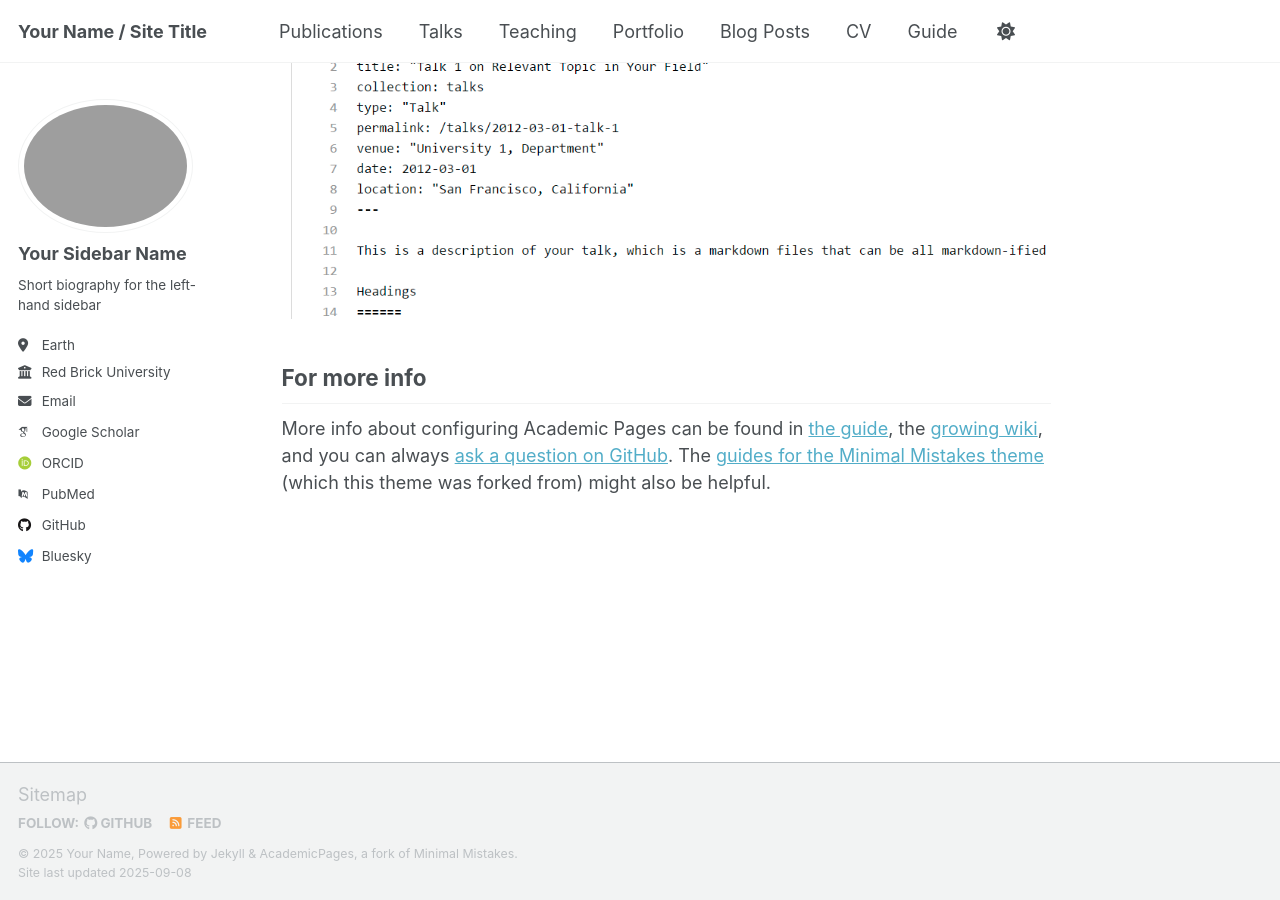
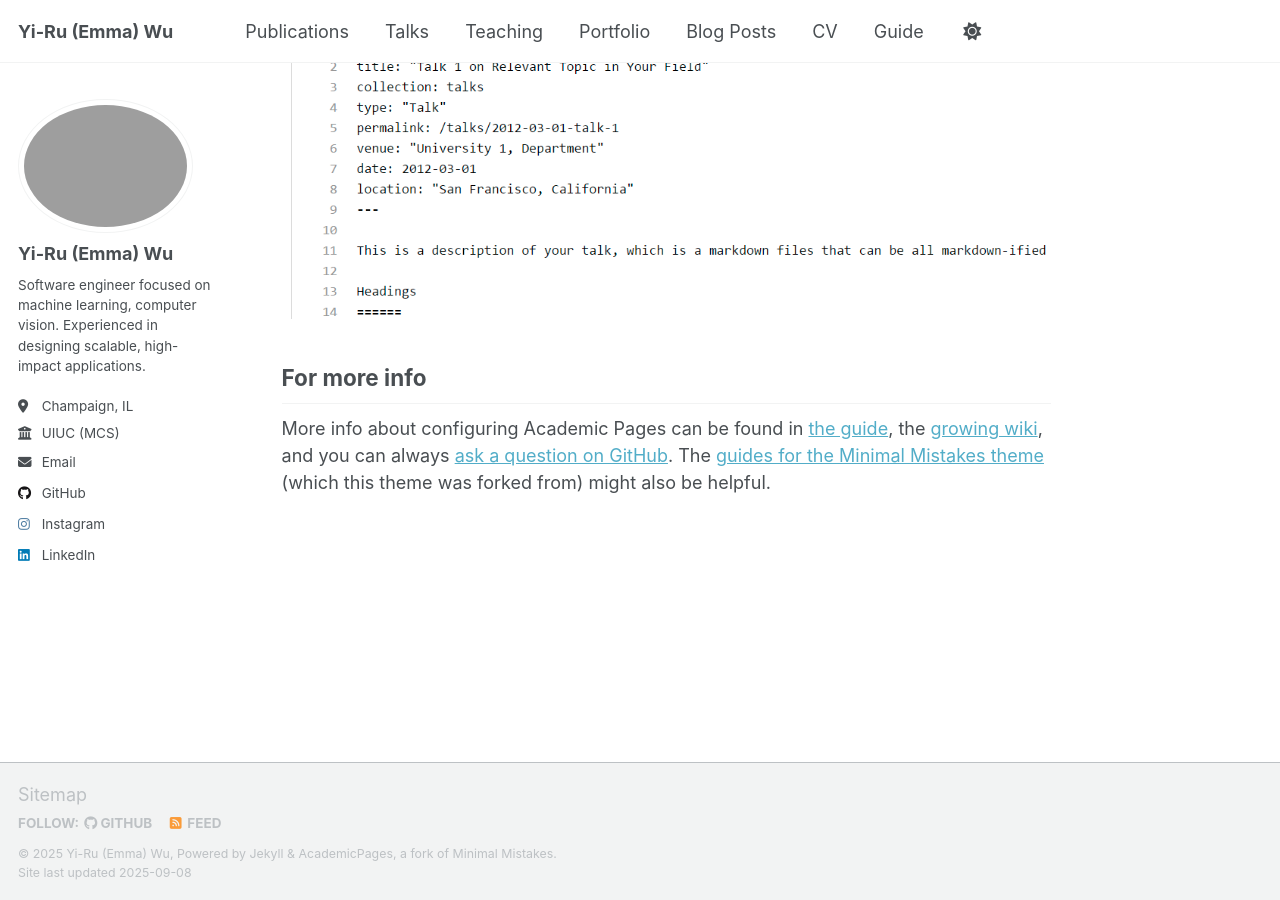
Before and after one commit to Emma0413/Emma0413.github.io, a Jekyll site: the page built from _pages/about.md, in a window 1280 px wide and 900 px high, scrolled down 2880 px. Built offline with Jekyll 4.4.1, drawn with Linux system fonts in a browser that asks for light colours; some web fonts are replaced; a script that is not in the unit is left out.

Commit message:
changed config

```diff
--- a/_config.yml
+++ b/_config.yml
@@ -9,37 +9,37 @@
 # Basic Site Settings
 locale                   : "en-US"
 site_theme               : "default" # Currently available options are "default", "air"
-title                    : "Your Name / Site Title"
+title                    : "Yi-Ru (Emma) Wu"
 title_separator          : "-"
-name                     : &name "Your Name"
-description              : &description "personal description"
-url                      : https://academicpages.github.io # the base hostname & protocol for your site e.g. "https://[your GitHub username].github.io" or if you already have some other page hosted on Github then use "https://[your GitHub username].github.io/[Your Repo Name]"
+name                     : &name "Yi-Ru (Emma) Wu"
+description              : &description "CS @ UIUC • ML, CV, Generative AI"
+url                      : https://emma0413.github.io # the base hostname & protocol for your site e.g. "https://[your GitHub username].github.io" or if you already have some other page hosted on Github then use "https://[your GitHub username].github.io/[Your Repo Name]"
 baseurl                  : "" # the subpath of your site, e.g. "/blog"
-repository               : "academicpages/academicpages.github.io"
+repository               : "Emma0413/Emma0413.github.io"
 
 # Site Author - The following control what appear as part of the author content on the side bar.
 #               If a field is blank the icon and link will not appear, otherwise it will be shown.
 #               Additional customization can be done by editing /_includes/author-profile.html
 author:
   # Biographic information
-  avatar           : "profile.png"
-  name             : "Your Sidebar Name"
+  avatar           : "profile1.png" # filename of avatar image placed in /images/, e.g. "avatar.png"
+  name             : "Yi-Ru (Emma) Wu"
   pronouns         : # example: "she/her"
-  bio              : "Short biography for the left-hand sidebar"
-  location         : "Earth"
-  employer         : "Red Brick University"
+  bio              : "Software engineer focused on machine learning, computer vision. Experienced in designing scalable, high-impact applications."
+  location         : "Champaign, IL"
+  employer         : "UIUC (MCS)"
   uri              : # URL
-  email            : "none@example.org"
+  email            : "yiruwu3@illinois.edu"
 
   # Academic websites
   academia         : # URL
   arxiv            : # URL - Update with the correct link to your profile
-  googlescholar    : "https://scholar.google.com/citations?user=PS_CX0AAAAAJ"
+  googlescholar    : #
   inspire-hep      : # URL
   impactstory      : # URL
-  orcid            : "http://orcid.org/yourorcidurl"
+  orcid            : #
   semantic         : # URL
-  pubmed           : "https://www.ncbi.nlm.nih.gov/pubmed/?term=john+snow"
+  pubmed           : #
   researchgate     : # URL
   scopus           : # URL
 
@@ -47,22 +47,22 @@ author:
   bitbucket        : # Username - Update with your username on the site
   codepen          : # Username
   dribbble         : # Username
-  github           : "academicpages"
+  github           : "Emma0413"
   kaggle           : # Username
   stackoverflow    : # User number or user number and name (i.e., use "1" or "1/jeff-atwood")
 
   # Social media
   artstation       : # Username
-  bluesky          : "bsky.app" # Replace this with you Bluesky username
+  bluesky          : # # Replace this with you Bluesky username
   facebook         : # Username
   flickr           : # Username
   foursquare       : # Username
   goodreads        : # Username
   google_plus      : # Username
   keybase          : # Username
-  instagram        : # Username
+  instagram        : emmawu_0413
   lastfm           : # Username
-  linkedin         : # Username
+  linkedin         : yiruwu3
   mastodon         : # URL
   medium           : # URL
   pinterest        : # Username
```
Also changed, not shown: 1 other file.
